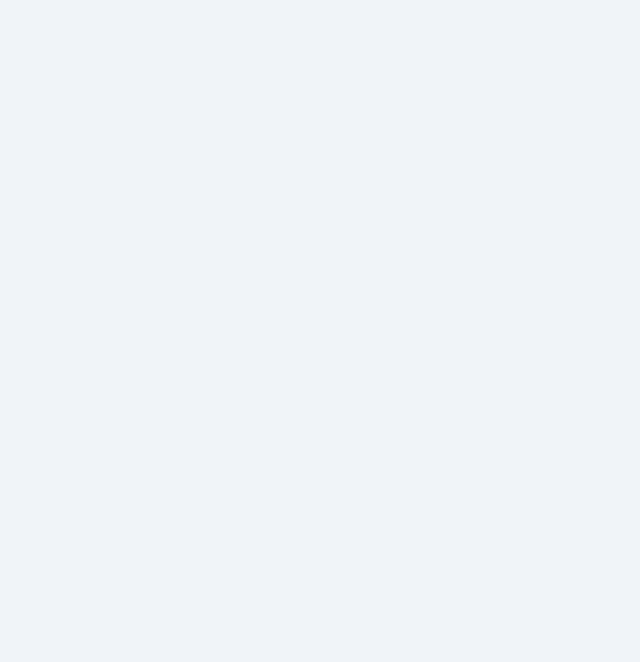
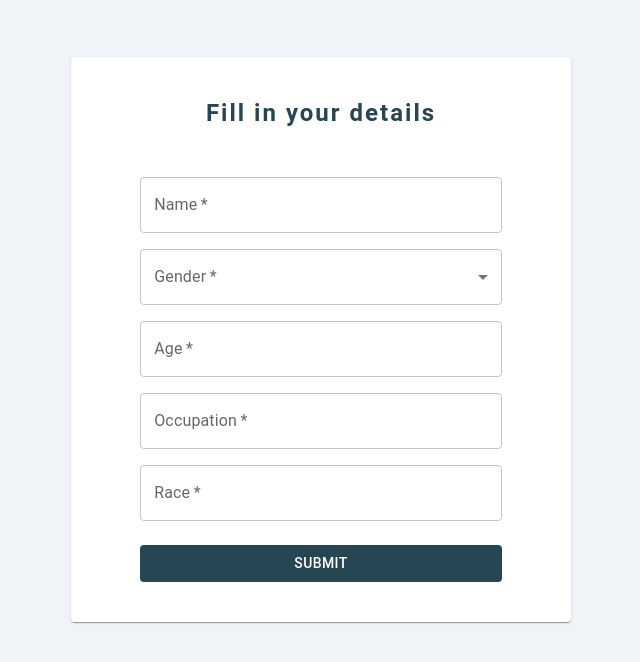
Before and after one commit to K-156/Attractiveness-Humor-Rating-production, a React (Create React App) app in the folder client/: page /details in a window 1280 px wide. Before the commit this address had no page. Shown: the top 662 px of the page, without its empty margins (319-959 px from the left). Built offline with nearby package versions, Linux system fonts and the light colour scheme.

Commit message:
Added form page

```diff
--- a/client/src/App.js
+++ b/client/src/App.js
@@ -14,6 +14,8 @@ import Description from "./Pages/Description/Description";
 import Complete from "./Pages/Complete/Complete";
 import Overview from "./Pages/Overview/Overview";
 import DashboardLayout from "./Layout/DashboardLayout";
+import Details from "./Pages/Details/Details";
+
 
 function App() {
 
@@ -29,6 +31,7 @@ function App() {
         <Routes>
           <Route path='/' element={<Home />} />
           <Route path='/login' element={<Login />} />
+          <Route path='/details' element={<Details />} />
           <Route path='/attractive' element={<Attractive />} />
           <Route path='/attractive/:id' element={<Description />} />
           <Route path='/audio' element={<Audio />} />
--- /dev/null
+++ b/client/src/Pages/Details/Details.js
@@ -0,0 +1,106 @@
+import { useState } from "react";
+import { useNavigate } from "react-router-dom";
+
+import { Button , Card, CardContent, FormControl, FormGroup, MenuItem, TextField, Typography } from "@mui/material";
+import _ from "lodash";
+
+
+const Details = () => {
+
+    const navigate = useNavigate();
+
+    const detailList = ["Name", "Gender", "Age", "Occupation", "Race"]
+
+    const [formData, setFormData] = useState({name: "", gender: "", age: "", occupation: "", race: ""});
+    const [error, setError] = useState({name: false, gender: false, age: false, occupation: false, race: false})
+
+    const handleOnChange = (event) => {
+        setFormData((state) => ({
+            ...state,
+            [event.target.name]: event.target.value
+        }))
+        setError((state) => ({
+            ...state,
+            [event.target.name]: false
+        }))
+    }
+
+    const handleOnSubmit = () => {
+        let toSubmit = true
+        _.map(Object.keys(formData), (key)=> {
+            if (formData[key] === "") {
+                setError((state) => ({...state, [key]: true}))
+                toSubmit = false
+            }
+        })
+        console.log(toSubmit)
+        if (toSubmit) {
+            navigate("/attractive")
+        }
+    }
+
+    return(
+        <div style={{display: "flex", justifyContent: "center"}}>
+            <Card sx={{px: 1, py: 2, mt: 4, width: "500px"}}>
+                <CardContent sx={{display:"flex", flexDirection:"column", alignItems:"center"}}>
+                    <Typography
+                        variant="h5"
+                        sx={{letterSpacing:"2px", fontWeight:"bolder", color: "#264653", mb:3, mt: 1}}
+                    >
+                        Fill in your details
+                    </Typography>
+                    <FormControl sx={{width:"80%", my: 2}}>
+                    <FormGroup>
+
+                        {_.map(detailList, (detail) => {
+                            if (detail === "Gender") {
+                                return(
+                                    <TextField
+                                        select
+                                        required
+                                        key={detail}
+                                        name="gender"
+                                        label="Gender"
+                                        value={formData.gender}
+                                        onChange={handleOnChange}
+                                        sx={{my:1}}
+                                        error={error[detail.toLowerCase()]}
+                                        helperText={error[detail.toLowerCase()] ? "Select your gender" : ""}
+                                    >
+                                        <MenuItem id="female" value="female">Female</MenuItem>
+                                        <MenuItem id="male" value="male">Male</MenuItem>
+                                    </TextField>
+                                )
+                            }
+
+                            return(
+                                <TextField
+                                    required
+                                    key={detail}
+                                    name={detail.toLowerCase()}
+                                    label={detail}
+                                    type={detail==="Age" ? "number" : "text"}
+                                    sx={{my:1}}
+                                    onChange={handleOnChange}
+                                    error={error[detail.toLowerCase()]}
+                                    helperText={error[detail.toLowerCase()] ? `Enter your ${detail.toLowerCase()}` : ""}
+                                />
+                            )
+                        })}
+
+                    </FormGroup>
+                    </FormControl>
+                    <Button
+                        type="submit"
+                        sx={{background: "#264653", color:"#FFFFFF", '&:hover': {backgroundColor:"#C59D5F"}, width:"80%"}}
+                        onClick={handleOnSubmit}
+                    >
+                        Submit
+                    </Button>
+                </CardContent>
+            </Card>
+        </div>
+    )
+}
+
+export default Details;
--- a/client/src/Pages/Login/Login.js
+++ b/client/src/Pages/Login/Login.js
@@ -11,25 +11,24 @@ const Login = () => {
 
     const navigate = useNavigate();
 
-    const [login, setLogin] = useState({email:"", password:""});
+    const [formData, setFormData] = useState({email:"", password:""});
     const [error, setError] = useState({email: false, password: false});
     const handleOnChange = (event) => {
-        if (event.target.name == "email") {
-            setError((state) => ({...state, email: false}))
-        } else {
-            setError((state) => ({...state, password: false}))
-        }
-        setLogin((state) => ({
+        setFormData((state) => ({
             ...state,
             [event.target.name] : event.target.value
         }))
+        setError((state) => ({
+            ...state,
+            [event.target.name]: false
+        }))
     }
 
-    const handleOnSubmit = (event) => {
-        if (login.email === "") {
+    const handleOnSubmit = () => {
+        if (formData.email === "") {
             setError((state) => ({...state, email: false}))
         }
-        if (login.password === "") {
+        if (formData.password === "") {
             setError((state) => ({...state, password: false}))
         }
         (sessionStorage.getItem("role") === "admin") ? navigate("/overview") : navigate("/details")
@@ -56,6 +55,7 @@ const Login = () => {
                                 required
                                 error={error.email}
                                 helperText={error.email ? "Enter your email" : ""}
+                                type="email"
                                 name="email"
                                 label="Email"
                                 sx={{mb: 4}}
@@ -89,8 +89,6 @@ const Login = () => {
                     <LoginImage width="100%" height="0%" />
                 </Grid>
             </Grid>
-
-
         </div>
     )
 }
```
Also changed, not shown: client/src/Pages/Details/Details.css (added).
